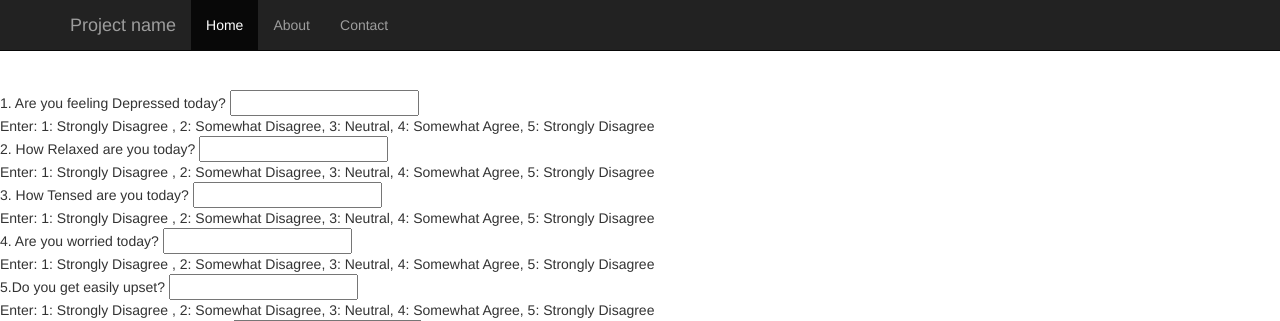
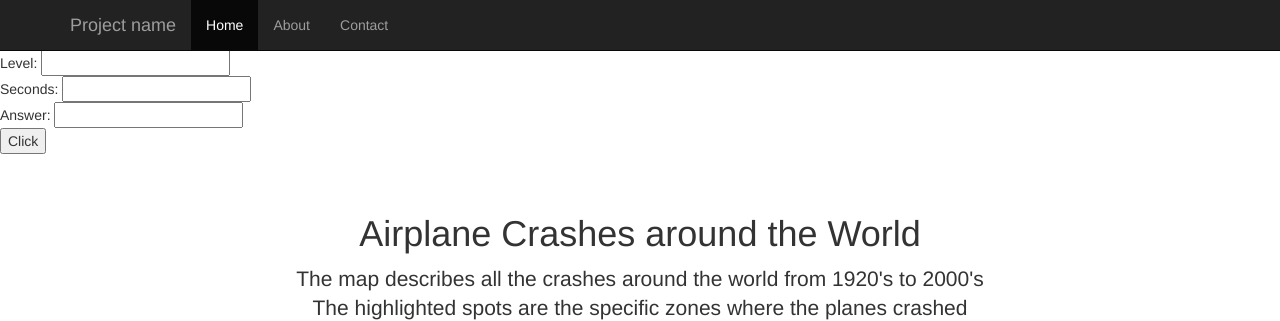
Before and after one commit to soumyajitpaul/soumyajit-github-BYTE1, a Flask app: page / in a window 1280 px wide. Shown: the top 321 px of the page. Run offline with Flask 2, Linux system fonts and the light colour scheme; some libraries are stand-ins or nearby versions.

Commit message:
base code

```diff
--- a/templates/index.html
+++ b/templates/index.html
@@ -56,128 +56,27 @@
 
 
 
+
 <script type="text/javascript">
-		/*eslint-disable no-empty-label */
-		function calc() {
+function calc() {
+    var level = document.getElementById("level");
+    var levelValue = parseFloat(level.value);
 
-			var depressed = document.getElementById("depressed");
-    		var depressedValue = parseFloat(depressed.value);
+    var seconds = document.getElementById("seconds");
+    var secondsValue = parseFloat(seconds.value);
 
-			var relaxed = document.getElementById("relaxed");
-  		    var relaxedValue = parseFloat(relaxed.value);
+    var answer = (10 * (3 + (levelValue * 0.5)) * secondsValue) / 60;
+    document.getElementById("answer").value = answer.toString();
+}
+</script>
 
-			var tensed = document.getElementById("tensed");
-    		var tensedValue = parseFloat(tensed.value);
-
-			var worried = document.getElementById("worried");
-    		var worriedValue = parseFloat(worried.value);
-
-			var upset = document.getElementById("upset");
-    		var upsetValue = parseFloat(upset.value);
-
-			var moody = document.getElementById("moody");
-    		var moodyValue = parseFloat(moody.value);
-
-			var calm = document.getElementById("calm");
-    		var calmValue = parseFloat(calm.value);
-
-			var nervous = document.getElementById("nervous");
-    		var nervousValue = parseFloat(nervous.value);
-
-    		var sleep_hours = document.getElementById("sleep_hours");
-    		var sleep_hoursValue = parseFloat(sleep_hours.value);
-
-   			var exercise_hours = document.getElementById("exercise_hours");
-    		var exercise_hoursValue = parseFloat(exercise_hours.value);
-
-   			var deadlines = document.getElementById("deadlines");
-    		var deadlinesValue = parseFloat(deadlines.value);
-
-			var relax = document.getElementById("relax");
-    		var relaxValue = parseFloat(relax.value);
-
-			var work = document.getElementById("work");
-    		var workValue = parseFloat(work.value);
-
-    		var answer = ((depressedValue + relaxedValue + tensedValue + worriedValue + upsetValue + moodyValue + calmValue + nervousValue)/8 )+ ((1.5 * sleep_hoursValue) + (2 * exercise_hoursValue) + (2 * deadlinesValue )+ (1.12 * relaxValue )+ (1.25 * workValue)) ;
-    		document.getElementById("answer").value = answer.toString();
- }
-</script>
+Level: <input type="text" id="level">
 <br>
-
-
-
+Seconds: <input type="text" id="seconds">
 <br>
-
-1. Are you feeling Depressed today?  <input type="text" id=“depressed”>
+Answer: <input type="text" id="answer" />
 <br>
-Enter: 1: Strongly Disagree , 2: Somewhat Disagree, 3: Neutral, 4: Somewhat Agree, 5: Strongly Disagree
-<br>
-
-2. How Relaxed are you today?  <input type="text" id=“relaxed”>
-<br>
-Enter: 1: Strongly Disagree , 2: Somewhat Disagree, 3: Neutral, 4: Somewhat Agree, 5: Strongly Disagree
-<br>
-
-3. How Tensed are you today?  <input type="text" id=“tensed”>
-<br>
-Enter: 1: Strongly Disagree , 2: Somewhat Disagree, 3: Neutral, 4: Somewhat Agree, 5: Strongly Disagree
-<br>
-
-4. Are you worried today?  <input type="text" id=“worried”>
-<br>
-Enter: 1: Strongly Disagree , 2: Somewhat Disagree, 3: Neutral, 4: Somewhat Agree, 5: Strongly Disagree
-<br>
-
-5.Do you get easily upset?  <input type="text" id=“upset”>
-<br>
-Enter: 1: Strongly Disagree , 2: Somewhat Disagree, 3: Neutral, 4: Somewhat Agree, 5: Strongly Disagree
-<br>
-
-6. Does your mood changes quickly?  <input type="text" id=“moody”>
-<br>
-Enter: 1: Strongly Disagree , 2: Somewhat Disagree, 3: Neutral, 4: Somewhat Agree, 5: Strongly Disagree
-<br>
-
-7. Do you remain calm in tensed situation?  <input type="text" id=“calm”>
-<br>
-Enter: 1: Strongly Disagree , 2: Somewhat Disagree, 3: Neutral, 4: Somewhat Agree, 5: Strongly Disagree
-<br>
-
-8. Do you easily get nervous?  <input type="text" id=“nervous”>
-<br>
-Enter: 1: Strongly Disagree , 2: Somewhat Disagree, 3: Neutral, 4: Somewhat Agree, 5: Strongly Disagree
-<br>
-
-9. Enter Number of Hours of Sleep you had today: <input type="text" id="sleep_hours">
-<br>
-Enter: 1: 3-5 hours , 2: 5-7 hours, 3: 7-9 hours, 4: 9-11 hours, 5: >11 hours
-<br>
-
-10. Enter Number of Hours of Exercise you have done today: <input type="text" id="exercise_hours">
-<br>
-Enter: 1: 0 hours , 2: 0-1 hours, 3: 1-2 hours, 4: 2-3 hours, 5: >3 hours
-<br>
-
-11. Enter Number of Deadlines you have today: <input type="text" id="exercise_hours">
-<br>
-Enter: 1: 0 deadlines , 2: 1(one) deadline, 3: 2(two) deadlines, 4: 3(three) deadlines, 5: >3 deadlines
-<br>
-
-12. Enter Number of Hours of relaxation you had today: <input type="text" id=“relax”>
-<br>
-Enter: 1: 0 hours , 2: 0-1 hours, 3: 1-2 hours, 4: 2-3 hours, 5: >3 hours
-<br>
-
-13. Enter Number of Hours of Work/Assignment you have spent today: <input type="text" id="exercise_hours">
-<br>
-Enter: 1: 0 hours , 2: 0-1 hours, 3: 1-3 hours, 4: 3-5 hours, 5: >5 hours
-<br>
-
-Score: <input type="text" id="answer" />
-<br>
-
-<button type="button" onclick="javascript:calc();"> Click</button>
+<button type="button" onclick="javascript:calc();">Click</button>
 
 
     <div class="container">
```
